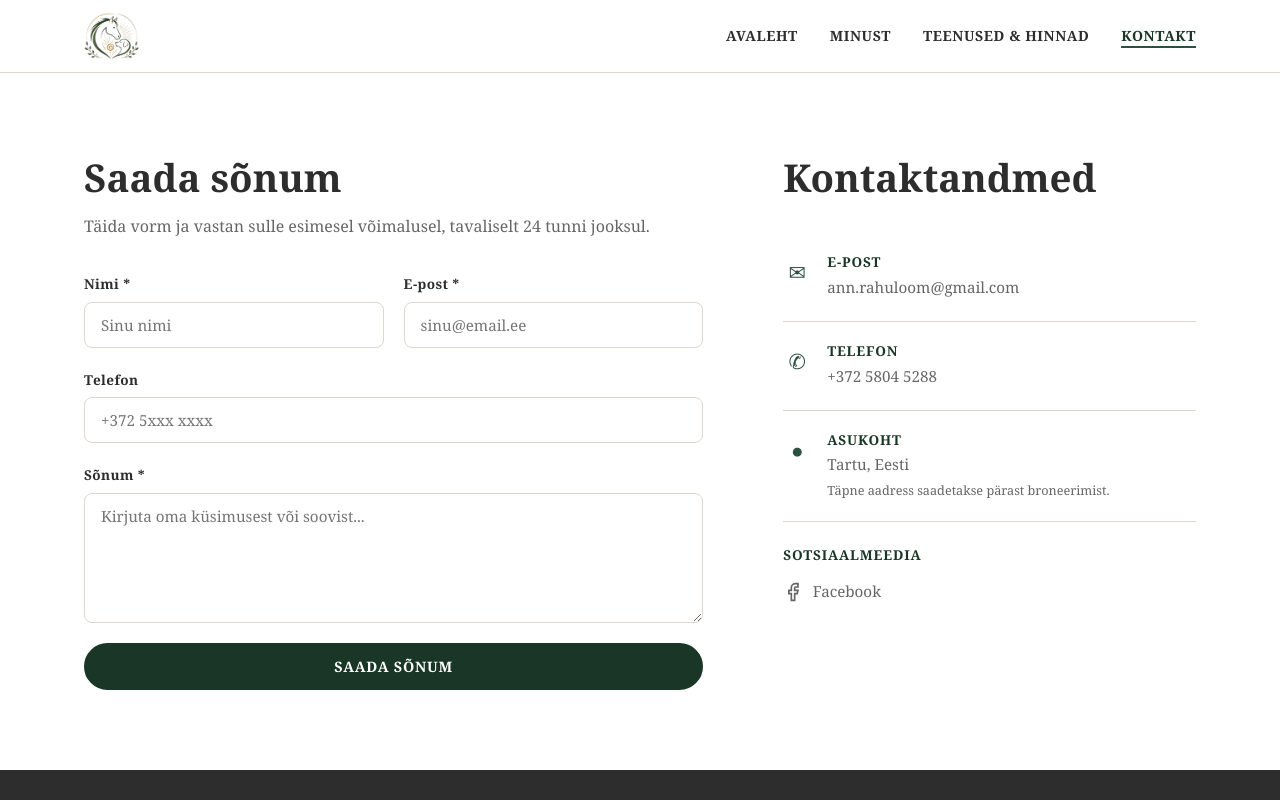
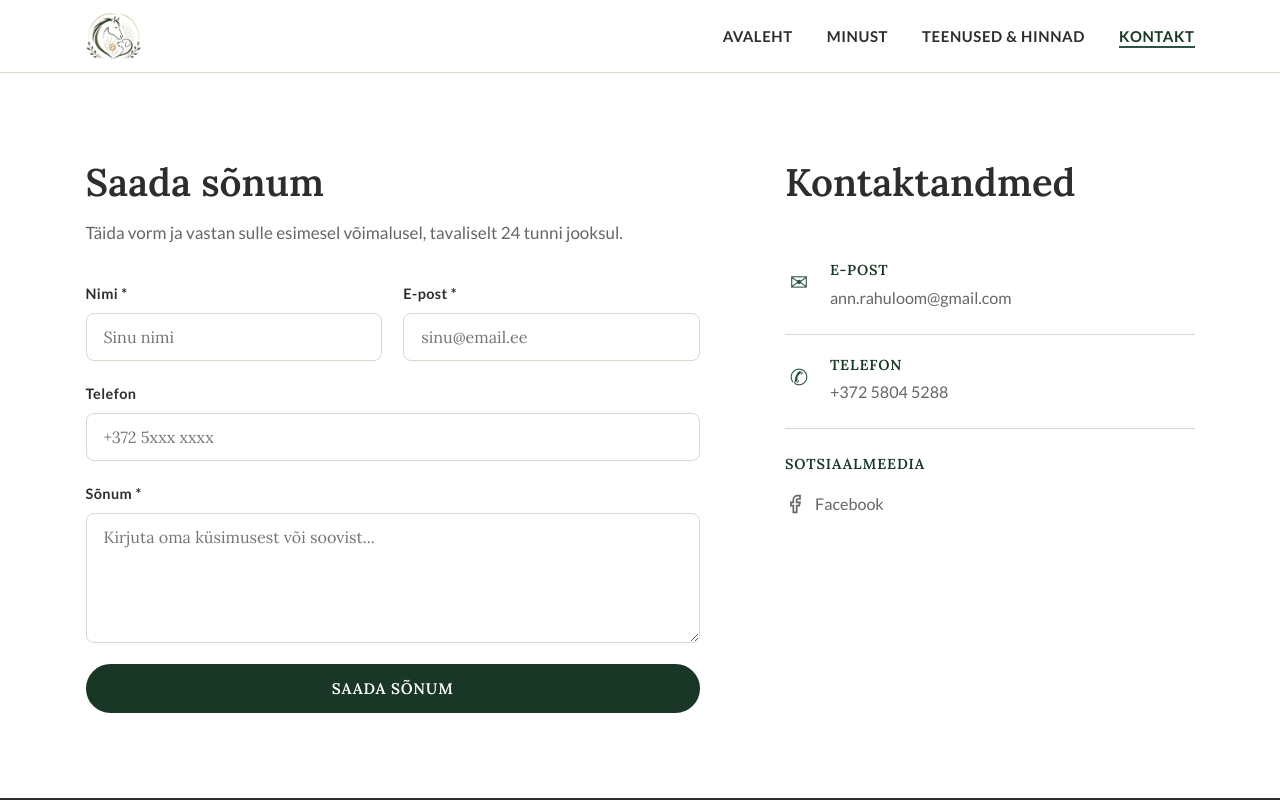
Before and after one commit to anneskomagi-coder/rahuloom, a React (Vite) app: page /kontakt in a window 1280 px wide. Shown: the top 800 px of the page. Built offline with nearby package versions, Linux system fonts and the light colour scheme.

Commit message:
small fixes

```diff
--- a/src/pages/Kontakt/Kontakt.tsx
+++ b/src/pages/Kontakt/Kontakt.tsx
@@ -91,16 +91,6 @@ export default function Kontakt() {
               </div>
             </div>
 
-            <div className={styles.infoBlock}>
-              <div className={styles.infoIcon}>●</div>
-              <div>
-                <h4>{k.info_location_label}</h4>
-                <p>
-                  {k.info_location}<br />
-                  <small>{k.info_location_note}</small>
-                </p>
-              </div>
-            </div>
 
             <div className={styles.socialLinks}>
               <h4>{k.info_social_label}</h4>
--- a/src/pages/Teenused/Teenused.module.css
+++ b/src/pages/Teenused/Teenused.module.css
@@ -44,10 +44,7 @@
 .serviceBlockText p { margin-bottom: 1.25rem; }
 
 .serviceDetail {
-  font-size: 0.88rem;
-  line-height: 1.6;
-  color: var(--brown);
-  margin-bottom: 0.9rem !important;
+  margin-bottom: 1.25rem;
 }
 
 /* Pricing */
--- a/src/styles/global.css
+++ b/src/styles/global.css
@@ -15,21 +15,26 @@
   --border:     #ddd6ca;
   --white:      #ffffff;
 
-  --font: 'Georgia', Helvetica, serif;
+  --font: 'Lora', Georgia, serif;
+  --font-body: 'Lato', Helvetica, Arial, sans-serif;
 
   --max-w: 1160px;
   --radius: 12px;
   --transition: 0.25s ease;
 }
 
-html { scroll-behavior: smooth; }
+html {
+  scroll-behavior: smooth;
+  /* Base for all rem sizing. Bumped from 16px to enlarge body copy site-wide;
+     headings below are re-anchored so they stay visually the same. */
+  font-size: 17px;
+}
 
 body {
-  font-family: var(--font);
+  font-family: var(--font-body);
   color: var(--charcoal);
   background: var(--white);
   line-height: 1.7;
-  font-size: 16px;
 }
 
 img { max-width: 100%; display: block; }
@@ -44,10 +49,11 @@ h1, h2, h3, h4 {
   line-height: 1.25;
   color: var(--charcoal);
 }
-h1 { font-size: clamp(2.2rem, 5vw, 4rem); font-weight: 600; }
-h2 { font-size: clamp(1.6rem, 3.5vw, 2.4rem); font-weight: 600; }
-h3 { font-size: 1.25rem; font-weight: 600; }
-h4 { font-size: 1rem; font-weight: 700; font-family: var(--font); }
+/* Heading sizes are pinned so the larger root font-size only affects body copy. */
+h1 { font-size: clamp(2.07rem, 5vw, 3.76rem); font-weight: 600; }
+h2 { font-size: clamp(1.5rem, 3.5vw, 2.26rem); font-weight: 600; }
+h3 { font-size: 1.18rem; font-weight: 600; }
+h4 { font-size: 0.94rem; font-weight: 700; font-family: var(--font); }
 
 p { color: var(--mid); margin-bottom: 1rem; }
 p:last-child { margin-bottom: 0; }
```
Also changed, not shown: eslint.config.js (added, +28 -0 lines), package.json (+10 -1 lines), 2 other files (tests, documents, lock files or other folders).
